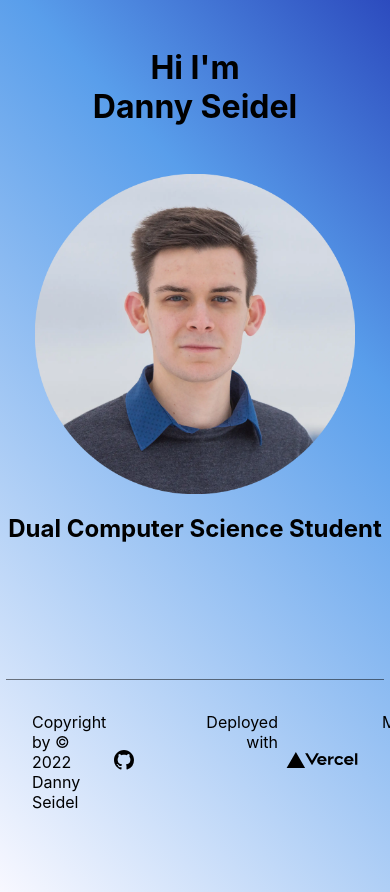
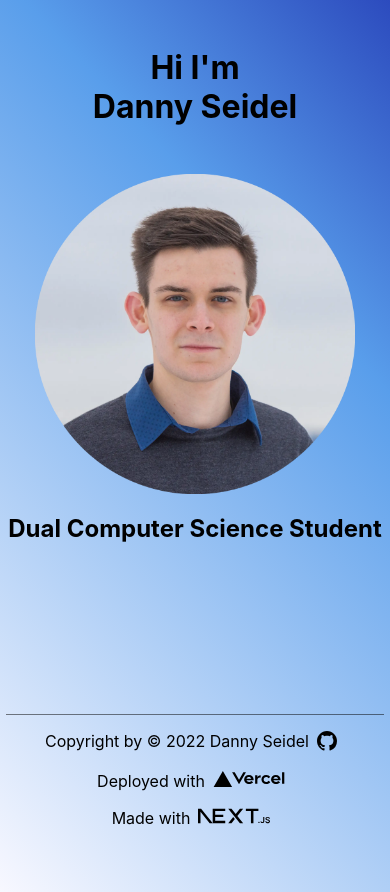
Before and after one commit to DannySeidel/about-page, a Next.js app: page / in a window 390 px wide. Built offline with nearby package versions, Linux system fonts and the light colour scheme.

Commit message:
made footer responsive

```diff
--- a/components/FooterWrapper.tsx
+++ b/components/FooterWrapper.tsx
@@ -8,7 +8,7 @@ export const FooterWrapper = () => {
             <Divider />
             <Footer>
                 <Copyright>
-                    <p>Copyright by © 2022 Danny Seidel</p>
+                    <StyledText>Copyright by © 2022 Danny Seidel</StyledText>
                     <Logo
                         href="https://github.com/DannySeidel/about-page"
                         src="/github.svg"
@@ -17,13 +17,17 @@ export const FooterWrapper = () => {
                         height={20}
                     />
                 </Copyright>
-                <MadeWith>
-                    <p>Deployed with</p>
-                    <Logo href="https://vercel.com" src="/vercel.svg" alt="Vercel Logo" width={72} height={16} />
+                <MadeWithContainer>
+                    <MadeWith>
+                        <StyledText>Deployed with</StyledText>
+                        <Logo href="https://vercel.com" src="/vercel.svg" alt="Vercel Logo" width={72} height={16} />
+                    </MadeWith>
                     <Spacer />
-                    <p>Made with</p>
-                    <Logo href="https://nextjs.org" src="/nextjs.svg" alt="Next.js Logo" width={72} height={16} />
-                </MadeWith>
+                    <MadeWith>
+                        <StyledText>Made with</StyledText>
+                        <Logo href="https://nextjs.org" src="/nextjs.svg" alt="Next.js Logo" width={72} height={16} />
+                    </MadeWith>
+                </MadeWithContainer>
             </Footer>
         </FooterContainer>
     )
@@ -33,6 +37,10 @@ const Footer = styled.footer`
     margin: 0 !important;
     display: flex;
     justify-content: space-between;
+    @media (max-width: 790px) {
+        justify-content: center;
+        flex-direction: column;
+    }
 `
 
 const FooterContainer = styled.div`
@@ -41,21 +49,43 @@ const FooterContainer = styled.div`
     width: 100%;
 `
 
+const StyledText = styled.p`
+    @media (max-width: 790px) {
+        margin: 0.5em 0;
+    }
+`
+
 const Copyright = styled.div`
     margin: 1em 2em;
     text-align: left;
     display: flex;
     flex-direction: row;
+    @media (max-width: 790px) {
+        margin: 0.5em 0 0;
+        justify-content: center;
+    }
 `
 
-const MadeWith = styled.div`
+const MadeWithContainer = styled.div`
     margin: 1em 2em;
     text-align: right;
     display: flex;
     flex-direction: row;
+    @media (max-width: 790px) {
+        margin: 0;
+        justify-content: center;
+        flex-direction: column;
+        margin-bottom: 0.5em;
+    }
+`
+
+const MadeWith = styled.div`
+    display: flex;
+    flex-direction: row;
+    justify-content: center;
 `
 
 const Spacer = styled.div`
     width: 1em;
-    height: 1em;
+    height: 1px;
 `
--- a/components/Logo.tsx
+++ b/components/Logo.tsx
@@ -30,4 +30,7 @@ const StyledImage = styled(Image)`
 
 const StyledDiv = styled.div`
     margin: auto 0.5em;
+    @media (max-width: 790px) {
+        margin: 0.5em;
+    }
 `
```
